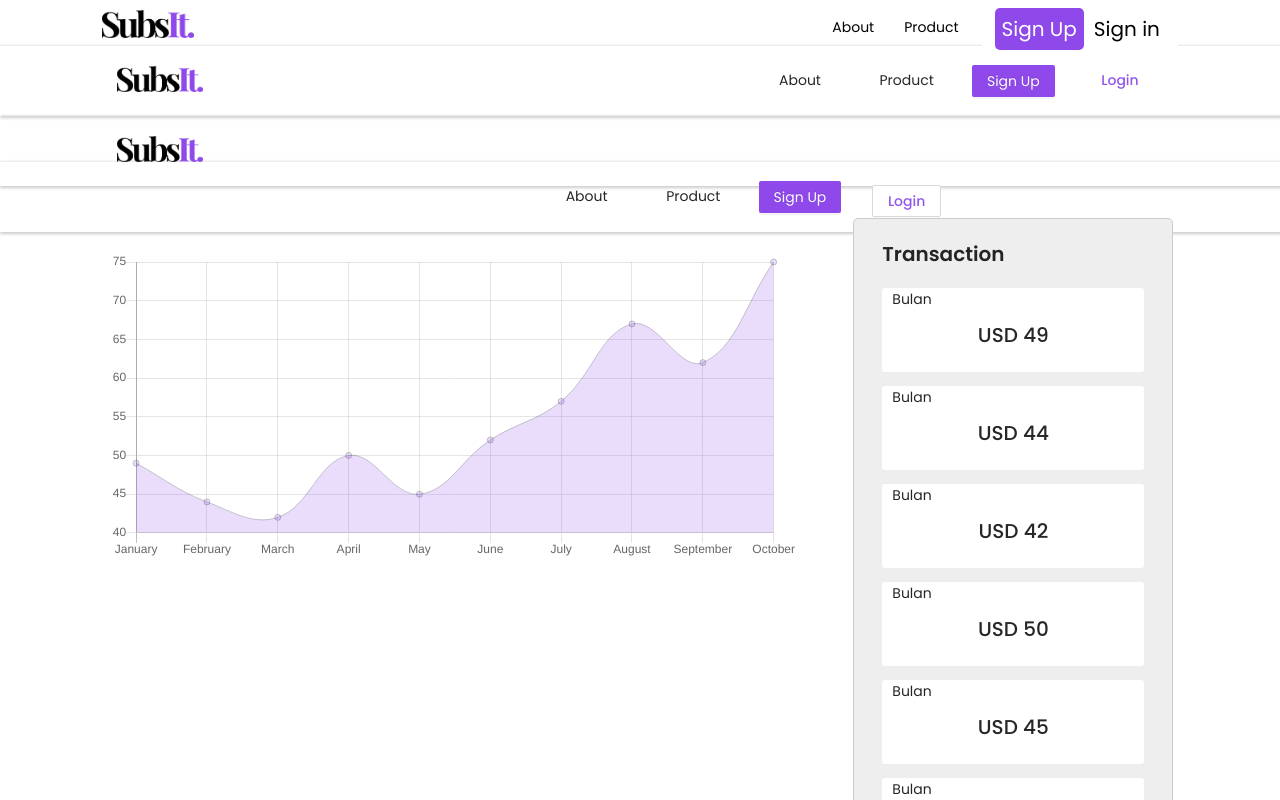
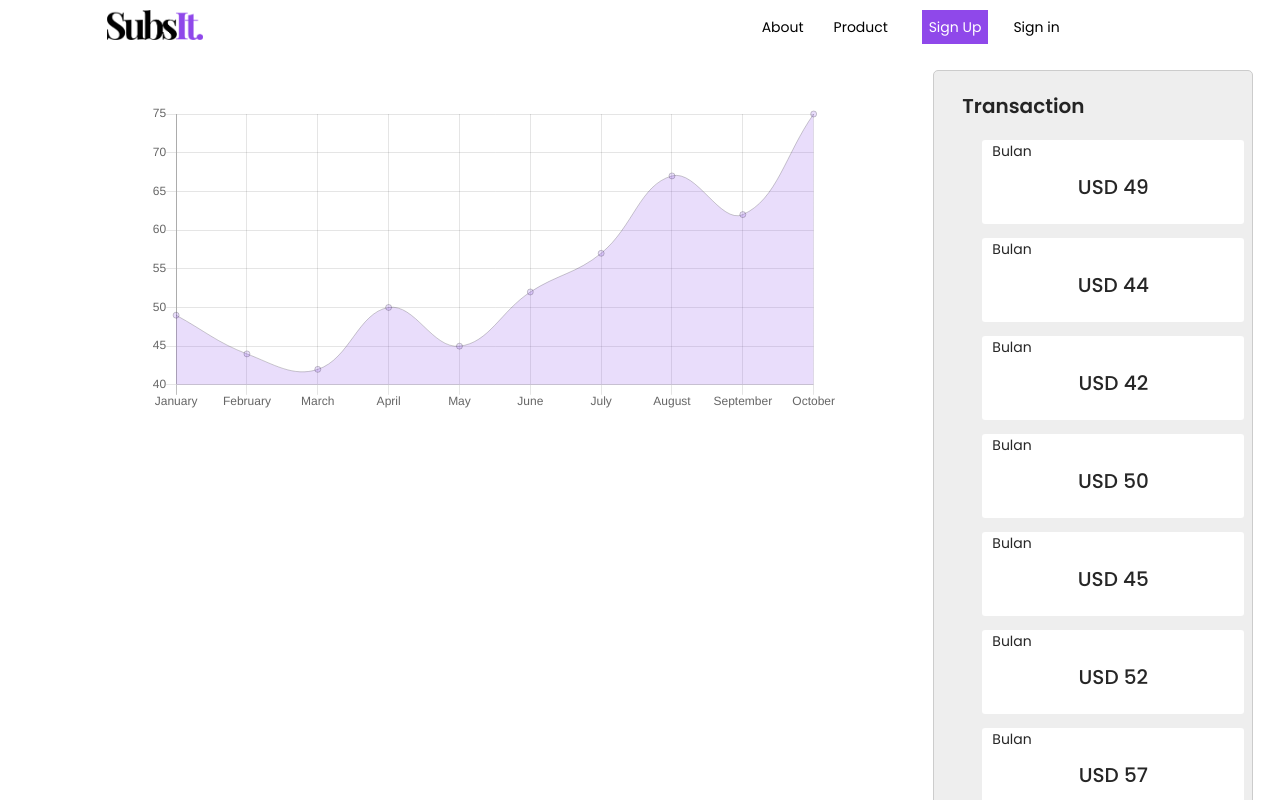
Before and after one commit to ditcu-code/subsit, a React (Create React App) app: page /dashboard in a window 1280 px wide. Shown: the top 800 px of the page. Built offline with nearby package versions, Linux system fonts and the light colour scheme.

Commit message:
[Fariz] - fix header

```diff
--- a/src/assets/styles/Header.scss
+++ b/src/assets/styles/Header.scss
@@ -23,7 +23,7 @@
     }
   }
   &__tag {
-    grid-column: 9/10;
+    grid-column: 8/12;
     margin-top: 1rem;
     a {
       color: black;
@@ -50,7 +50,7 @@
       }
     }
     &__btn {
-      grid-column: 10/12;
+      grid-column: 5/12;
       border: 15px;
       font-size: 2.5vh;
       text-decoration: none;
@@ -69,3 +69,10 @@
     }
   }
 }
+.private-header{
+  display: flex;
+  grid-column: 6/10;
+}
+.ant-col{
+  margin-left: 20px;
+}
--- a/src/pages/Dashboard.js
+++ b/src/pages/Dashboard.js
@@ -1,14 +1,11 @@
 import React from 'react'
-import HeaderDash from '../components/Dashboard/HeaderDash'
-import HeaderDash2 from '../components/Dashboard/HeaderDash copy'
 import ChartBar from '../components/Dashboard/ChartBar'
 
 const Dashboard = () => {
     return (
         <div>
-            <HeaderDash/>
-            <HeaderDash2/>
-            <ChartBar/>
+
+            <ChartBar />
         </div>
     )
 }
--- a/src/pages/layouts/Header.js
+++ b/src/pages/layouts/Header.js
@@ -43,11 +43,11 @@ const Header = (props) => {
                     <img src={require('../../assets/images/SubsIt..png')} alt="logo"></img>
                 </div>
             </div>
-            <div className="header__tag">
+            {/* <div className="header__tag">
                 <a href="/#">About</a>
                 <a href="/#">Product </a>
 
-            </div>
+            </div> */}
             {stateUser ? (
                 // <div className="profile-wrapper">
                 //     <div className="profile-container">
@@ -68,7 +68,7 @@ const Header = (props) => {
                 //         </a>
                 //     </div>
                 // </div>
-                <div>
+                <div className="private-header">
                     <Col span={12}>
                     </Col>
 
@@ -98,11 +98,13 @@ const Header = (props) => {
                     </Col>
                 </div>
             ) :
-                <div className="header__user__btn">
-
-                    <a id={signup} href="/#" className="header__user__btn" style={{ backgroundColor: "#8F48EA", padding: "7px", marginBottom: "10px", color: "white" }} onClick={toggleModal}>
+                <div className="header__tag">
+                    <a href="/#">About</a>
+                    <a href="/#">Product </a>
+                    {/* <div className="header__user__btn"> */}
+                    <a id={signup} href="/#" style={{ backgroundColor: "#8F48EA", padding: "7px", marginBottom: "10px", color: "white" }} onClick={toggleModal}>
                         Sign Up
-              </a>
+                        </a>
                     {modal[signup] ? (
                         <Signup toggleModal={toggleModal} signin={signin} />
                     ) : (
@@ -111,6 +113,7 @@ const Header = (props) => {
                     <a id={signin} href="/#" style={{ color: "black", marginLeft: "10px" }} onClick={toggleModal}>
                         Sign in
                     </a>
+                    {/* </div> */}
                     {modal[signin] ? (
                         <Signin toggleModal={toggleModal} signup={signup} />
                     ) : (
--- a/src/pages/layouts/modal/auths/Signin.js
+++ b/src/pages/layouts/modal/auths/Signin.js
@@ -30,7 +30,7 @@ function Signin(props) {
     console.log("handleInput");
     dispatch(ACTION_SIGN_IN(input));
 
-    history.push('/service')
+    history.push('/chart')
   };
 
   return (
```
